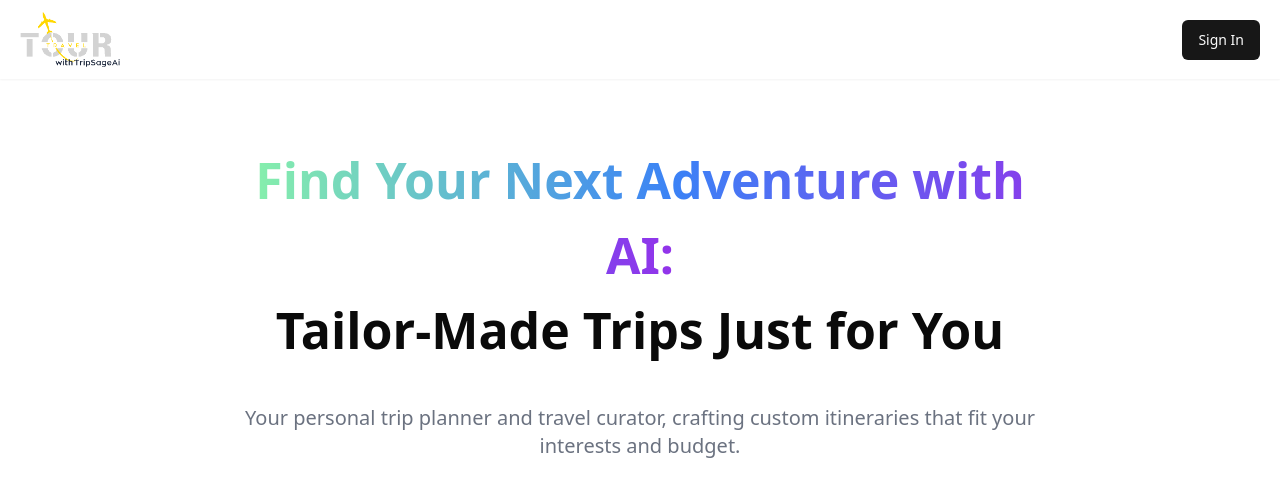
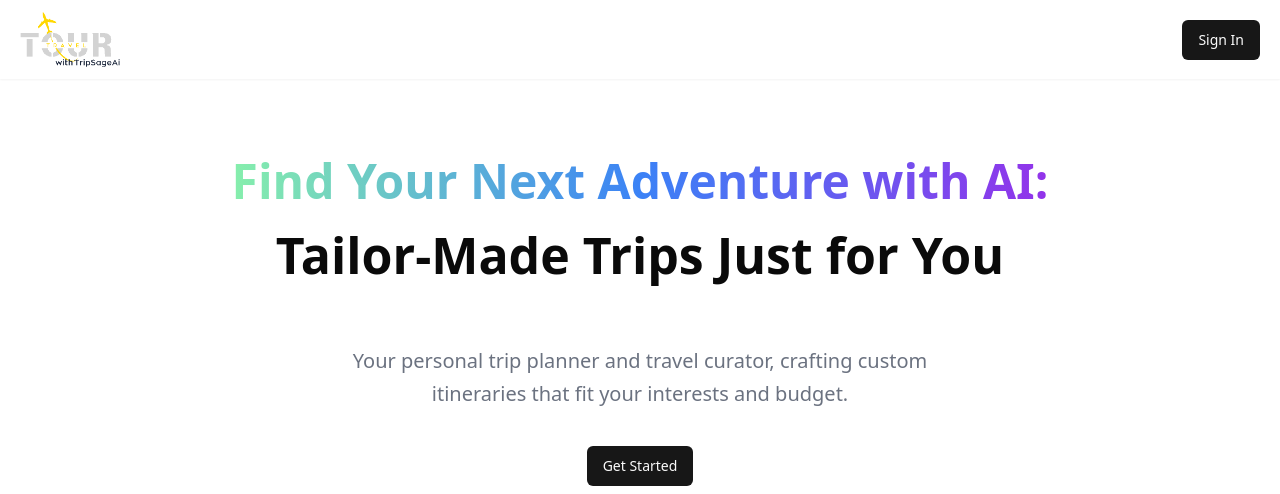
Before and after one commit to Damiduuofc/TripSageAi, a React (Vite) app: page / in a window 1280 px wide. Shown: the top 494 px of the page. Built offline with nearby package versions, Linux system fonts and the light colour scheme; no server answers.

Commit message:
home page

```diff
--- a/src/components/custom/Hero.jsx
+++ b/src/components/custom/Hero.jsx
@@ -6,11 +6,12 @@ function Hero() {
   return (
     <div className='flex flex-col items-center mx-56 gap-9'>
         <h1 className='font-extrabold text-[50px] text-center mt-16'>
-        <span className='bg-gradient-to-r from-green-300 via-blue-500 to-purple-600 bg-clip-text text-transparent'>Find Your Next Adventure with AI: </span><br/>
+        <span className='bg-gradient-to-r from-green-300 via-blue-500 to-purple-600 bg-clip-text text-transparent sm:text-5xl '>Find Your Next Adventure with AI: </span><br/>
         Tailor-Made Trips Just for You
       </h1>
-      <p className='text-xl text-gray-500 text-center'>Your personal trip planner and travel curator, crafting custom itineraries that fit your interests and budget.</p>
-
+      <div className='flex'>
+      <p className='mx-auto mt-4 max-w-xl sm:text-xl/relaxed text-xl text-gray-500 text-center'>Your personal trip planner and travel curator, crafting custom itineraries that fit your interests and budget.</p>
+      </div>
         <Link to={'/create-trip'}>
         <Button>Get Started</Button>
         </Link>
--- a/src/components/custom/Mostcities.jsx
+++ b/src/components/custom/Mostcities.jsx
@@ -5,7 +5,7 @@ function Mostcities() {
     <div className="mb-12">
       <div className="max-w-7xl mx-auto px-4 sm:px-6 lg:px-8 mt-12">
         <h2 className="text-3xl font-bold text-left mb-8">Most Visited Cities in the World - Top 3</h2>
-        <div className="grid grid-cols-1 sm:grid-cols-2 md:grid-cols-3 lg:grid-cols-3 gap-8">
+        <div className="grid grid-cols-2 sm:grid-cols-2 md:grid-cols-3 lg:grid-cols-3 gap-8">
           <article className="overflow-hidden rounded-lg shadow transition hover:shadow-lg">
             <img
               alt="Bangkok"
--- a/src/components/custom/Mostcountry.jsx
+++ b/src/components/custom/Mostcountry.jsx
@@ -6,7 +6,7 @@ function Mostcountry() {
 
       <div className="max-w-7xl mx-auto px-4 sm:px-6 lg:px-8 mt-12">
   <h2 className="text-3xl font-bold text-left mb-8">Most Visited Countries in the World - Top 3</h2>
-  <div className="grid grid-cols-1 sm:grid-cols-2 md:grid-cols-3 lg:grid-cols-3 gap-8">
+  <div className="grid grid-cols-2 sm:grid-cols-2 md:grid-cols-3 lg:grid-cols-3 gap-8">
     <article className="overflow-hidden rounded-lg shadow transition hover:shadow-lg">
       <img
         alt="France"
```
